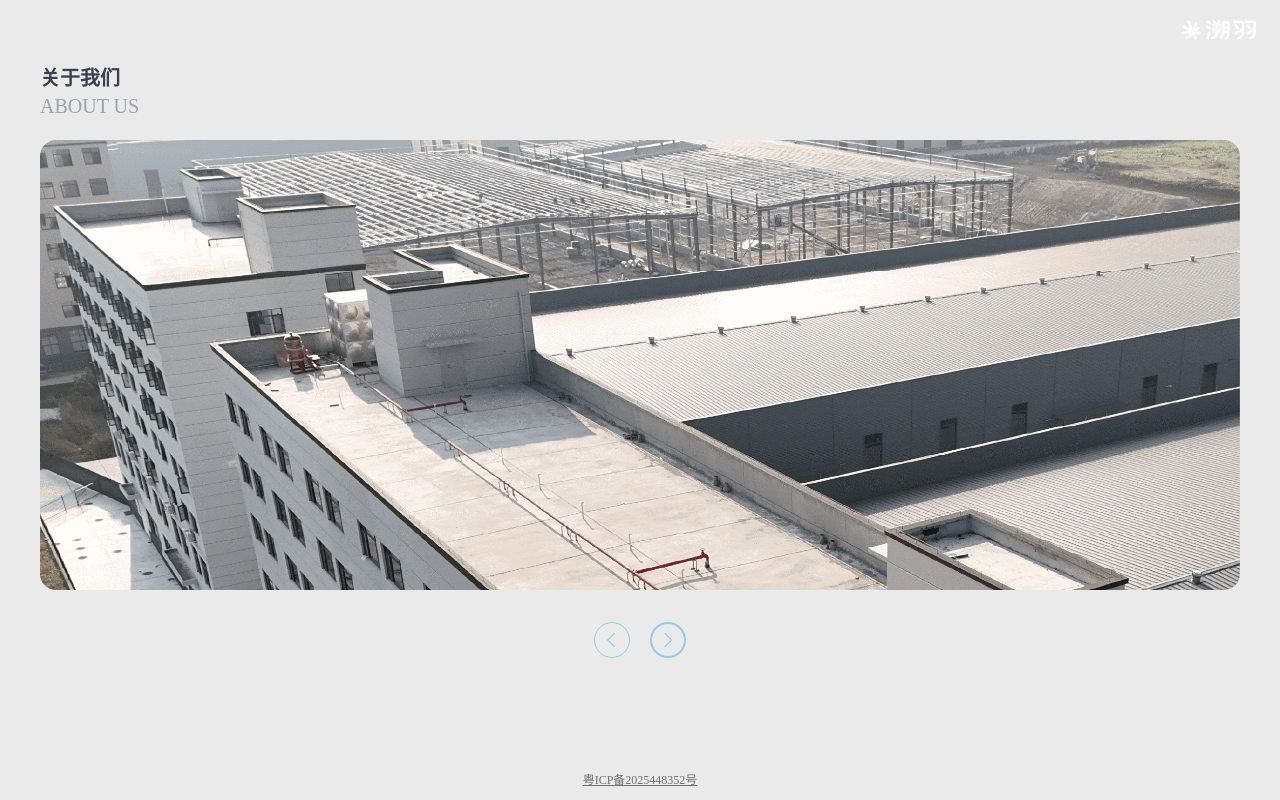
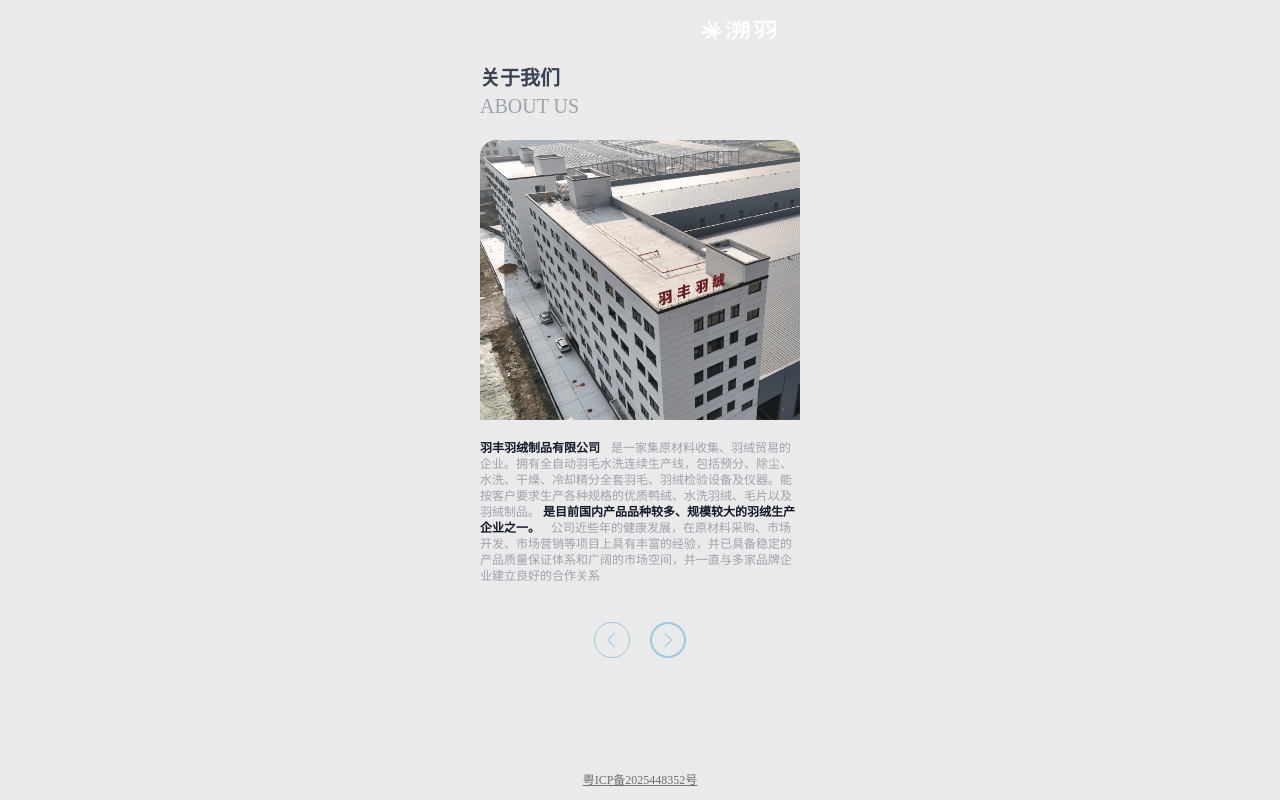
Before and after one commit to OutSourceProject/project002, a Vue app: page /aboutMe in a window 1280 px wide. Built offline with nearby package versions, Linux system fonts and the light colour scheme.

Commit message:
记住 宽度控制

```diff
--- a/src/views/aboutPage/components/AboutBox.vue
+++ b/src/views/aboutPage/components/AboutBox.vue
@@ -65,10 +65,10 @@
       </div>
     </div>
     <div class="h-6"></div>
-    <div class="w-full px-10 box-border flex items-center justify-start">
+    <div class="w-full box-border flex items-center justify-start">
       <span class="font-bold text-xl text-gray-700">关于我们</span>
     </div>
-    <div class="w-full px-10 box-border flex items-center justify-start">
+    <div class="w-full box-border flex items-center justify-start">
       <span class="text-xl text-gray-400">ABOUT US</span>
     </div>
     <div class="h-5"></div>
@@ -86,7 +86,7 @@
       >
         <el-carousel-item>
           <div class="guide-carousel-container">
-            <div class="w-full flex items-center justify-start">
+            <div class="w-full flex items-center justify-center">
               <img alt="" class="w-full" src="@/assets/images/picture001.png"/>
             </div>
             <div class="h-5"></div>
@@ -124,13 +124,13 @@
             <div class="text-sm  text-gray-400 mb-3">
               <p class="text-xs">
                 羽丰羽绒品牌焕新升级，重磅推出“湖羽系统”。该系统由中国羽绒工业协会会员企业羽丰羽绒有限公司研发运营，是
-                <span class="text-gray-900 font-bold">【可追湖羽绒信息平台】</span>
+                <span class="text-gray-900 font-bold">【可追溯羽绒信息平台】</span>
                 ，并已加入由中国羽绒工业协会主导的
                 <span class="text-gray-900 font-bold">全球羽绒追溯系统</span>
               </p>
               <div class="h-4"></div>
               <p class="text-xs">
-                符合“湖羽安心羽绒”标准及技术要求、通过系统实现全程追溯的羽绒材料，正式命名为
+                符合“溯羽安心羽绒”标准及技术要求、通过系统实现全程追溯的羽绒材料，正式命名为
                 <span class="text-gray-900 mr-2 font-bold">溯羽安心羽绒</span>
               </p>
             </div>
@@ -144,11 +144,12 @@
 
 <style lang="scss" scoped>
 $guide-carousel-container-height: 450px;
-$container_width: calc(100vw - 80px);
 .third-page {
   width: 100%;
   background: rgba(234, 234, 234, 1);
   height: 100%;
+  max-width: 320px;
+  margin: 0 auto;
   @apply relative;
   :deep(.el-dropdown) {
     outline: none;
@@ -160,12 +161,10 @@
     box-sizing: border-box;
 
     .guide-carousel-container {
-      width: $container_width;
       height: $guide-carousel-container-height;
     }
 
     :deep(.el-carousel) {
-      width: calc(100vw - 80px);
       margin: 0 auto;
       position: static;
 
```
